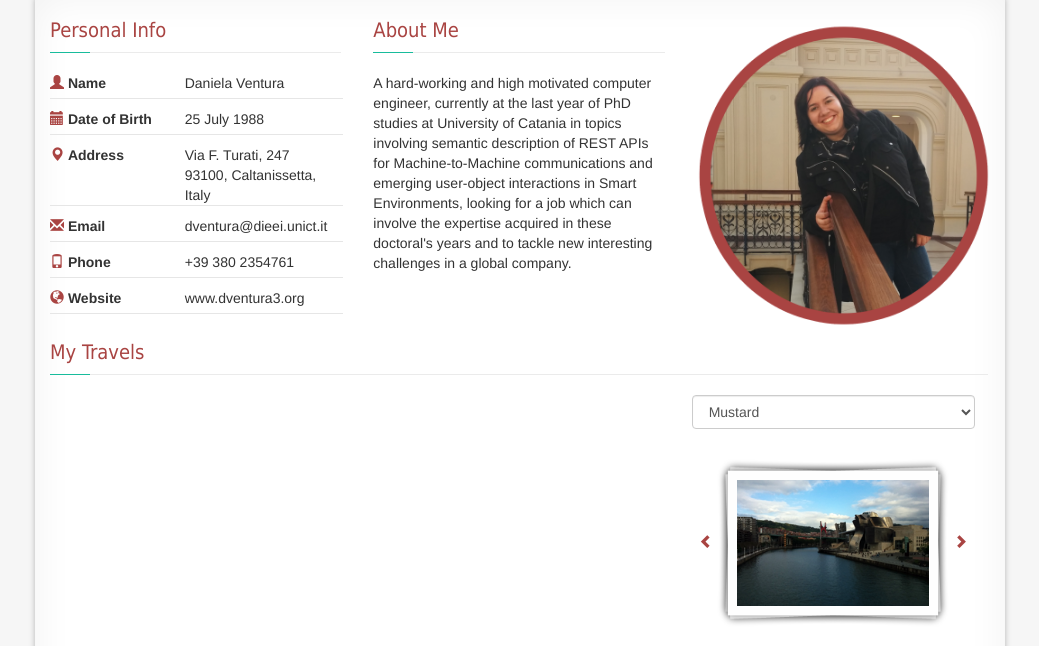
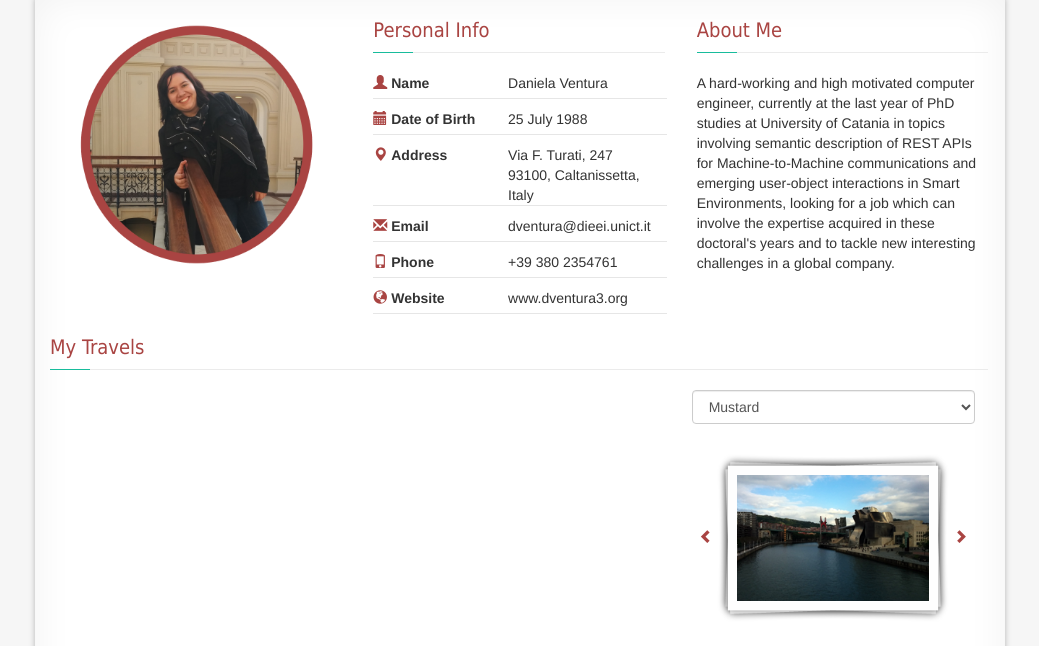
Before and after one commit to dventura3/danielaventura-site, a website: page public/index.html at #/profile in a window 1280 px wide. Shown: the part 154-800 px from the top of the page, without its empty margins (120-1159 px from the left). Drawn offline with nearby package versions, Linux system fonts and the light colour scheme; some packages are replaced by stand-ins of ours; files that its build step writes are made by us from their sources; a script that the page names is missing.

Commit message:
Invert order of Profile Picture

```diff
--- a/public/styles/main.css
+++ b/public/styles/main.css
@@ -214,6 +214,19 @@ i.glyphicon {
   margin-bottom: 10px;
 }
 
+.center-profile-img{
+  display: block;
+  text-align:center;
+}
+
+.profile-img{
+  display: inline-block;
+  float: none;
+  width: 80%;
+  height: 80%;
+  top: 50%;
+  left: 50%;
+}
 
 .polaroid-container{
   display: block;
--- a/public/views/profile.html
+++ b/public/views/profile.html
@@ -1,6 +1,14 @@
 <!-- FIRST ROW -->
 
 <div class="row">
+
+  <!-- IMG -->
+  <div class="col-xs-12 col-sm-4 col-md-4 col-lg-4">
+    <div class="center-profile-img">
+      <img class="img-responsive profile-img" src="images/myself.png"></img>
+    </div>
+  </div>
+
   <!-- personal info -->
   <div class="col-xs-12 col-sm-4 col-md-4 col-lg-4">
     <p class="title-profile">Personal Info</p>
@@ -76,10 +84,6 @@
     <p class="title-profile">About Me</p>
     <p>A hard-working and high motivated computer engineer, currently at the last year of PhD studies at University of Catania in topics involving semantic description of REST APIs for Machine-to-Machine communications and emerging user-object interactions in Smart Environments, looking for a job which can involve the expertise acquired in these doctoral's years and to tackle new interesting challenges in a global company.</p>
   </div>
-  <!-- IMG -->
-  <div class="col-xs-12 col-sm-4 col-md-4 col-lg-4">
-    <img class="img-responsive" src="images/myself.png"></img>
-  </div>
 </div>
 
 
```
